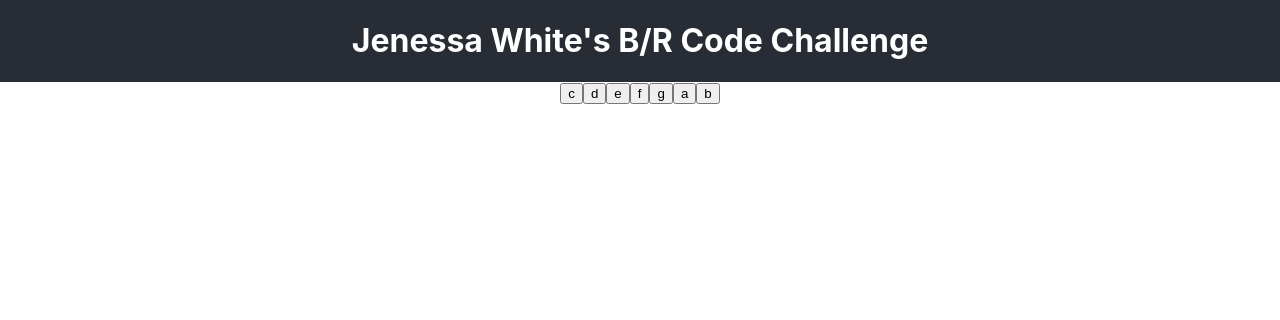
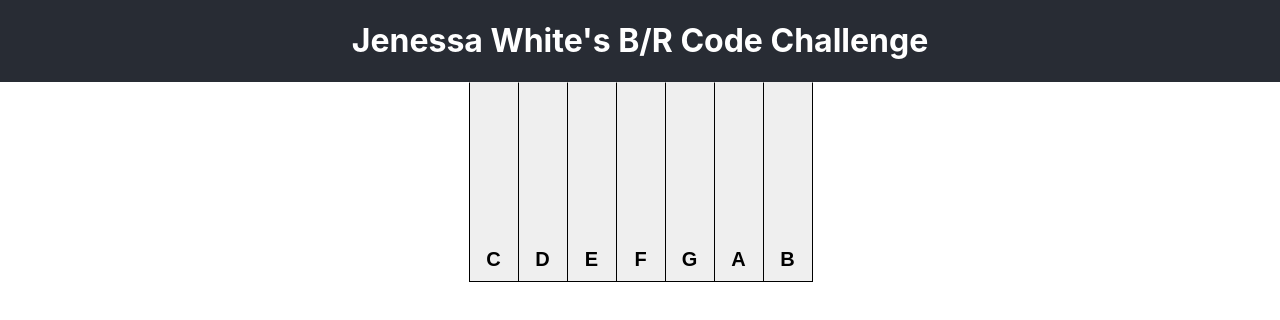
Before and after one commit to jenessawhite/br-code-challenge, a React (Create React App) app: page / in a window 1280 px wide. Shown: the top 320 px of the page. Built offline with nearby package versions, Linux system fonts and the light colour scheme.

Commit message:
basic styles

```diff
--- a/src/App.css
+++ b/src/App.css
@@ -11,6 +11,32 @@
   justify-content: center;
 }
 
-.App-link {
-  color: #61dafb;
+.piano {
+  display: inline-flex;
+  align-items: flex-end;
+  justify-content: center;
+  max-width: 500px;
+  width: 100%;
 }
+
+.piano-key {
+  -webkit-appearance: none;
+  display: flex;
+  align-items: center;
+  flex-direction: column;
+  justify-content: flex-end;
+  border: 1px solid black;
+  border-top-color: transparent;
+  margin-right: -1px;
+  padding-bottom: 10px;
+  height: 100%;
+  min-height: 200px;
+  max-width: 50px;
+  width: 100%;
+}
+
+.piano-key span {
+  font-size: 20px;
+  font-weight: bold;
+  text-transform: uppercase;
+}
```
